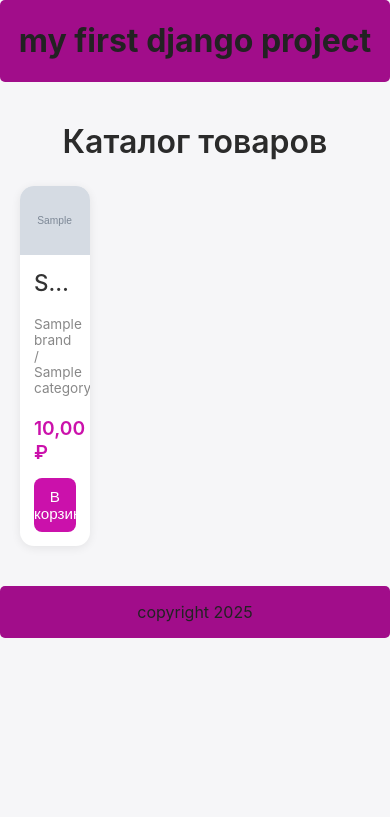
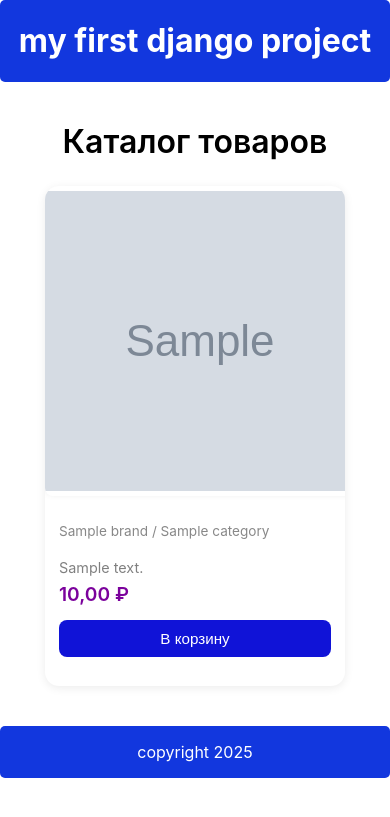
Before and after one commit to StasGolub/my_first_django_project, a Django app: page / in a window 390 px wide. Shown: the top 817 px of the page. Run offline with Django 5.2, Linux system fonts and the light colour scheme; tables that the repository leaves empty hold one stand-in row (values such as "Sample post"); grey boxes marked "Sample" are stand-in pictures.

Commit message:
Адаптивность сайта

```diff
--- a/app/static/styles/style.css
+++ b/app/static/styles/style.css
@@ -1,9 +1,8 @@
-/* === Базовые стили === */
 body {
-    font-family: "Inter", "Segoe UI", sans-serif;
-    background-color: #f6f6f8;
+  font-family: 'Inter', 'Segoe UI', sans-serif;
+  background-color: white;
   margin: 0;
-    color: #222;
+  color: black;
 }
 
 .container {
@@ -17,17 +16,19 @@ body {
   font-weight: 600;
   margin-bottom: 25px;
   text-align: center;
-    color: #2b2b2b;
+  color: black;
 }
 
-/* === Сетка товаров === */
 .product-grid {
-    display: grid;
-    grid-template-columns: repeat(4, 1fr); /* 4 колонки */
-    gap: 24px;
+  display: flex;
+  align-items: flex-start;
+  justify-content: center;
+  flex-wrap: wrap;
+  width: 100%;
+  gap: 20px;
+  flex-direction: row;
 }
 
-/* === Карточка товара === */
 .product-card {
   background: #fff;
   border-radius: 14px;
@@ -38,6 +39,8 @@ body {
   transition: transform 0.25s ease, box-shadow 0.25s ease;
   cursor: pointer;
   position: relative;
+  width: 300px;
+  height: 500px;
 }
 
 .product-card:hover {
@@ -45,26 +48,37 @@ body {
   box-shadow: 0 4px 14px rgba(0, 0, 0, 0.12);
 }
 
-/* === Фото === */
 .product-image-wrap {
+  padding: 5px;
+  display: flex;
+  justify-content: center;
   width: 100%;
   aspect-ratio: 1/1;
   overflow: hidden;
   position: relative;
+  border-radius: 8px; /* Скругленные углы для более современного вида */
+  box-shadow: 0px -2px 7px 0px rgba(0, 0, 0, 0.1);
+  transition: transform 0.3s ease; /* Плавный переход при наведении */
 }
 
 .product-image {
-    width: 100%;
   height: 100%;
   object-fit: cover;
   transition: transform 0.3s ease;
+  image-rendering: auto; /* Оптимальный рендеринг изображения */
+  filter: brightness(100%); /* Настройка яркости */
+
+  /* Эффект при наведении */
+  &:hover {
+    transform: scale(1.02); /* Легкий зум при наведении */
+    filter: brightness(95%); /* Небольшое затемнение при наведении */
+  }
 }
 
 .product-card:hover .product-image {
   transform: scale(1.05);
 }
 
-/* === Описание === */
 .product-details {
   padding: 14px;
   display: flex;
@@ -96,19 +110,18 @@ body {
 .product-price {
   font-size: 1.2rem;
   font-weight: 600;
-    color: #cb11ab; /* фиолетовый, как у Wildberries */
+  color: #7b029c;
 }
 
 .product-old-price {
   text-decoration: line-through;
-    color: #aaa;
+  color: grey;
   font-size: 0.9rem;
 }
 
-/* === Кнопка === */
 .add-to-cart {
-    background-color: #cb11ab;
-    color: #fff;
+  background-color: #1013d7;
+  color: white;
   border: none;
   border-radius: 8px;
   padding: 10px 0;
@@ -119,10 +132,9 @@ body {
 }
 
 .add-to-cart:hover {
-    background-color: #a10d8a;
+  background-color: #0d34b6;
 }
 
-/* === Секция брендов === */
 .section-title {
   margin-top: 60px;
   font-size: 1.6rem;
@@ -137,7 +149,7 @@ body {
 }
 
 .brand-item {
-    background: #fff;
+  background: white;
   border-radius: 10px;
   padding: 12px;
   text-align: center;
@@ -155,13 +167,25 @@ body {
   font-size: 1rem;
 }
 
-
-header, footer{
+header,
+footer {
   position: relative;
   width: 100%;
   display: flex;
   align-items: center;
   justify-content: center;
-  background-color: #a10d8a;
+  background-color: #1237de;
+  color: white;
   border-radius: 5px;
 }
+footer {
+}
+.product-desc {
+  font-size: 0.9rem;
+  font-weight: 400;
+  color: grey;
+  margin: 0;
+  text-overflow: ellipsis;
+  overflow: hidden;
+  white-space: nowrap;
+}
--- a/app/templates/app/index.html
+++ b/app/templates/app/index.html
@@ -14,8 +14,9 @@
                 <img src="{{ product.image_url }}" alt="{{ product.name }}" class="product-image">
             </div>
             <div class="product-details">
-                <h2 class="product-name">{{ product.name }}</h2>
+                {% comment %} <h2 class="product-name">{{ product.name }}</h2> {% endcomment %}
                 <p class="product-category">{{ product.brand.name }} / {{ product.category.name }}</p>
+                  <h2 class="product-desc">{{ product.description }}</h2>
                 <div class="product-price-block">
                     <span class="product-price">{{ product.price }} ₽</span>
                     {% if product.old_price %}
@@ -26,7 +27,7 @@
             </div>
         </div>
         {% empty %}
-        <p class="no-products">Пока нет товаров 😢</p>
+        <p class="no-products">К сожалению товаров пока нет😢</p>
         {% endfor %}
     </div>
 
```
Lines whose indentation alone changed are shown as unchanged.
